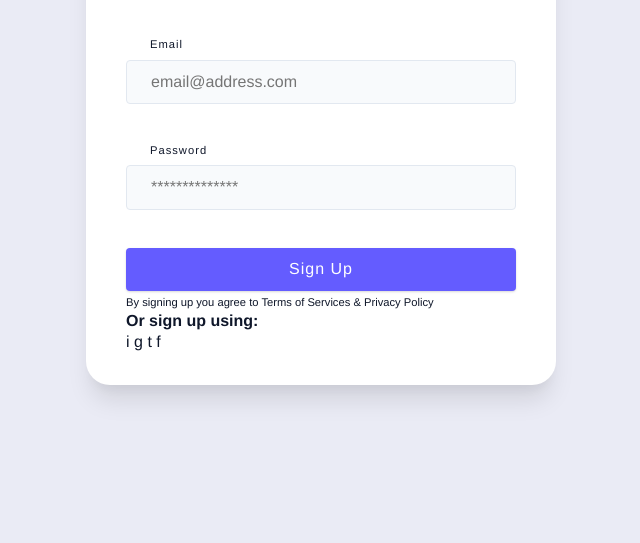
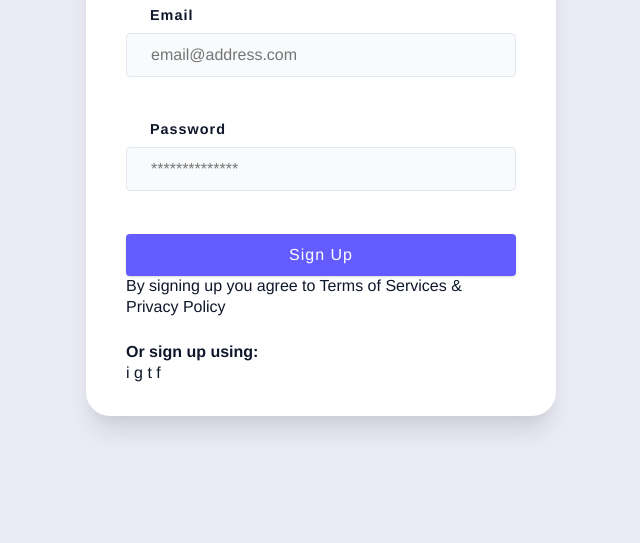
Before and after one commit to Hcmwebs/loginForm, a website: page src/index.html in a window 1280 px wide. Shown: the part 257-800 px from the top of the page, without its empty margins (319-959 px from the left). Drawn offline with Linux system fonts and the light colour scheme; files that its build step writes are made by us from their sources; files whose address does not match are found by name.

Commit message:
increased the font size of the labels

```diff
--- a/src/index.html
+++ b/src/index.html
@@ -38,9 +38,7 @@
           <button class="btn btnPrimary btn-block" type="submit">
             Sign Up
           </button>
-          <small class="smallText">
-            By signing up you agree to Terms of Services & Privacy Policy
-          </small>
+          <p>By signing up you agree to Terms of Services & Privacy Policy</p>
         </div>
         <div class="signIn">
           <strong>Or sign up using:</strong>
--- a/src/scss/abstracts/_fonts.scss
+++ b/src/scss/abstracts/_fonts.scss
@@ -1,3 +1,3 @@
 $headingFont: 'Spectral', serif;
 $bodyFont: Helvetica Neue, sans-serif;
-$smallText: 0.7em;
+$smallText: 0.9rem;
--- a/src/scss/components/_forms.scss
+++ b/src/scss/components/_forms.scss
@@ -13,6 +13,7 @@
       display: inline-block;
       margin-left: 1.5rem;
       font-size: $smallText;
+      font-weight: 700;
       text-transform: capitalize;
       letter-spacing: $letterSpacing;
     }
```
Also changed, not shown: dist/css/styles.css, dist/index.html, 1 other file.
